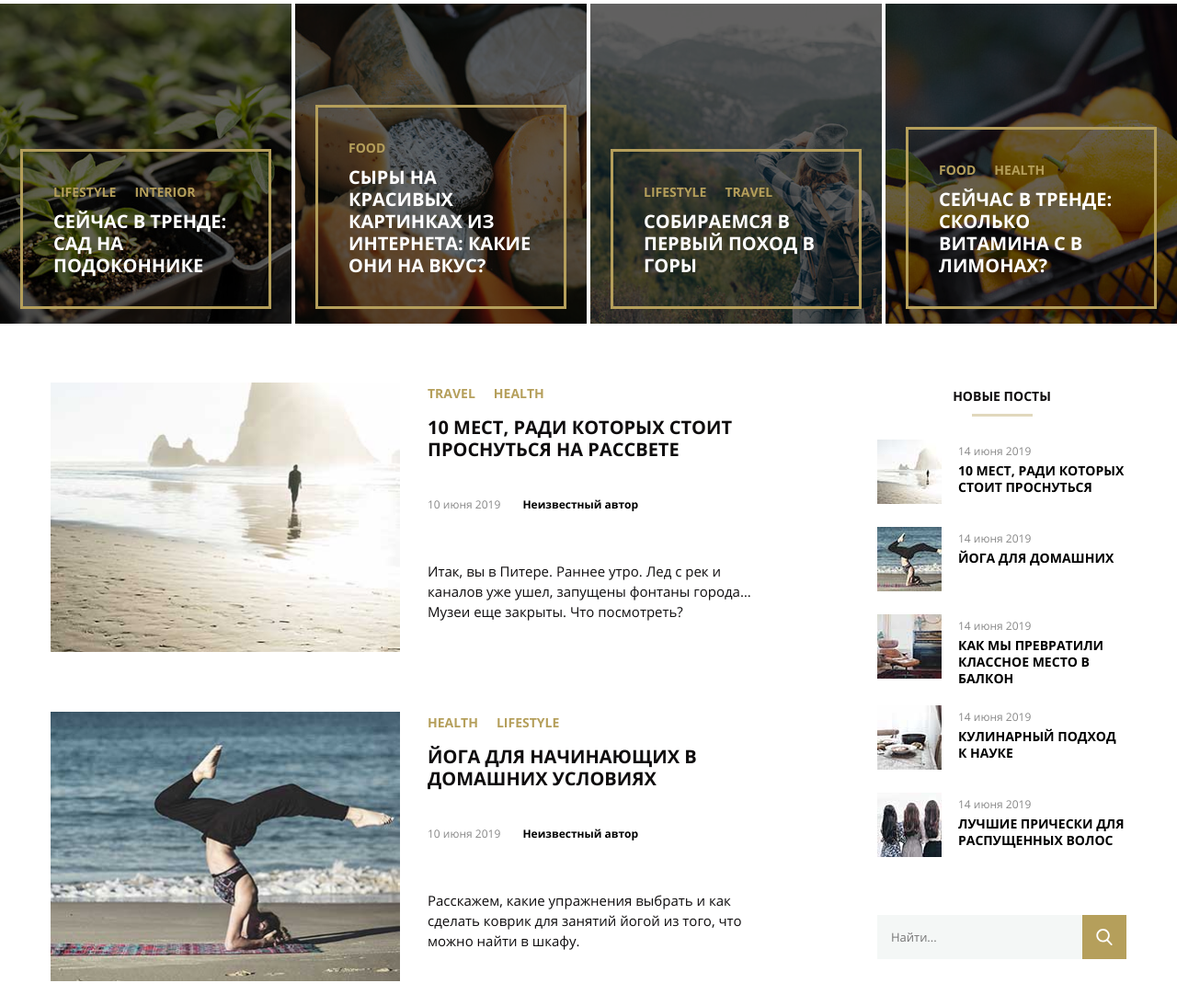
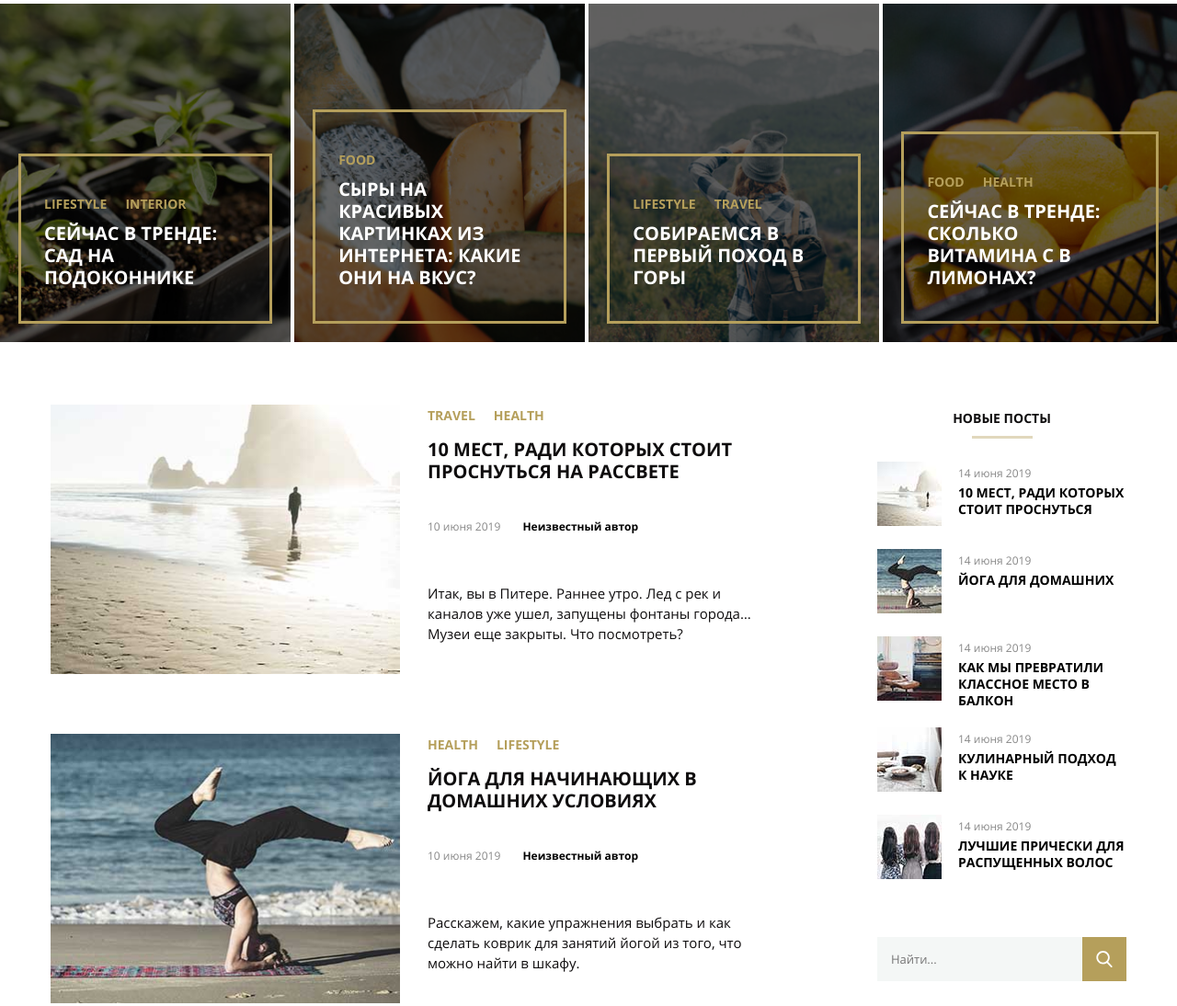
Before and after one commit to Silverscreened19/html_diploma, a plain HTML site: page index.html in a window 1280 px wide. Shown: the part 619-1713 px from the top of the page at 92% size. Drawn offline with Linux system fonts and the light colour scheme.

Commit message:
trends fixed, content height fixed, search tag article replaced with div, aside headers gradation fixed, radio button fixed

```diff
--- a/css/style.css
+++ b/css/style.css
@@ -27,7 +27,7 @@ p {
     margin: 0;
 }
 
-h3 {
+h3, h5 {
     margin: 0;
 }
 
@@ -165,16 +165,18 @@ ul {
 
 .trends-container {
     display: flex;
-    justify-content: space-between;
+    /* justify-content: space-between; */
 }
 
-.trend-card {
+/* .trend-card {
     position: relative;
     width: calc((100% - 12px) / 4);
+    margin-right: 4px;
+    display: flex;
     overflow: hidden;
-}
+} */
 
-.trend-card::after {
+/* .trend-card::after {
     content: "";
     position: absolute;
     top: 0;
@@ -183,9 +185,10 @@ ul {
     left: 0;
     background-color: #000000;
     opacity: 0.6;
-}
+    box-sizing: border-box;
+} */
 
-.trend-image-container {
+/* .trend-image-container {
     overflow: hidden;
 }
 
@@ -193,17 +196,70 @@ ul {
     display: block;
     min-width: 100%;
     object-fit: cover;
+} */
+
+
+.trend-card {
+	display: flex;
+	align-items: flex-end;
+	width: calc(25% - 4px);
+	flex-grow: 1;
+	padding: 9% 20px 20px;
+	margin-right: 4px;
+	margin-bottom: 4px;
+	background-color: #1c2141;
+	position: relative;
+	z-index: 0;
+}
+.trend-card::before {
+	content: "";
+	background-color: #000000;
+	top: 0;
+	right: 0;
+	bottom: 0;
+	left: 0;
+	position: absolute;
+	opacity: 0.6;
+	z-index: -1;
+}
+
+.trend-card:last-child {
+	width: 25%;
+	margin-right: 0;
+}
+
+.trend-card-garden {
+	background: url("/images/trend1.jpg") no-repeat center center;
+	background-size: cover;
+}
+
+.trend-card-cheese {
+	background: url("/images/trend2.jpg") no-repeat center center;
+	background-size: cover;
+}
+
+.trend-card-trip {
+	background: url("/images/trend3.jpg") no-repeat center center;
+	background-size: cover;
+}
+
+.trend-card-lemon {
+	background: url("/images/trend4.jpg") no-repeat center center;
+	background-size: cover;
 }
 
 .trend-content {
-    position: absolute;
+    /* position: absolute;
     right: 0;
     bottom: 0;
     left: 0;
     z-index: 1;
     margin: 16px 22px;
     padding: 32px 33px;
-    border: 3px solid #b59f5b;
+    border: 3px solid #b59f5b; */
+    width: 100%;
+	padding: 40px 40px 35px 25px;
+	border: solid 3px #b59f5b;
 }
 
 .trend-tags {
--- a/index.html
+++ b/index.html
@@ -52,9 +52,69 @@
         <section class="trends">
             <h2 class="main-titles">Сейчас в тренде</h2>
             <div class="trends-container">
-                <article class="trend-card">
+                <article class="trend-card trend-card-garden">
+                    <div class="trend-content">
+                        <ul class="trend-tags">
+                            <li class="trend-tags-item">
+                                <a href="#0" class="trend-tags-link trend-link">Lifestyle</a>
+                            </li>
+                            <li class="trend-tags-item">
+                                <a href="#0" class="trend-tags-link trend-link">Interior</a>
+                            </li>
+                        </ul>
+                        <h3 class="trend-title">
+                            <a href="#0" class="trend-title-link page-link">Сейчас в тренде: сад на подоконнике</a>
+                        </h3>
+                    </div>
+                </article>
+                <article class="trend-card trend-card-cheese">
+                    <div class="trend-content">
+                        <ul class="trend-tags">
+                            <li class="trend-tags-item">
+                                <a href="#0" class="trend-tags-link trend-link">Food</a>
+                            </li>
+                        </ul>
+                        <h3 class="trend-title">
+                            <a href="#0" class="trend-title-link page-link">Сыры на красивых картинках из интернета: какие они на вкус?</a>
+                        </h3>
+                    </div>
+                </article>
+                <article class="trend-card trend-card-trip">
+                    <div class="trend-content">
+                        <ul class="trend-tags">
+                            <li class="trend-tags-item">
+                                <a href="#0" class="trend-tags-link trend-link">Lifestyle</a>
+                            </li>
+                            <li class="trend-tags-item">
+                                <a href="#0" class="trend-tags-link trend-link">Travel</a>
+                            </li>
+                        </ul>
+                        <h3 class="trend-title">
+                            <a href="#0" class="trend-title-link page-link">Собираемся в первый поход в горы</a>
+                        </h3>
+                    </div>
+                </article>
+                <article class="trend-card trend-card-lemon">
+                    <div class="trend-content">
+                        <ul class="trend-tags">
+                            <li class="trend-tags-item">
+                                <a href="#0" class="trend-tags-link trend-link">Food</a>
+                            </li>
+                            <li class="trend-tags-item">
+                                <a href="#0" class="trend-tags-link trend-link">Health</a>
+                            </li>
+                        </ul>
+                        <h3 class="trend-title">
+                            <a href="#0" class="trend-title-link page-link">Сейчас в тренде: сколько витамина C в лимонах?</a>
+                        </h3>
+                    </div>
+                </article>
+
+
+                <!-- <article class="trend-card">
                     <div class="trend-image-container">
-                        <img class="trend-image" src="images/trend1.jpg" alt="Горшки с растениями">
+
+                        <div class="trend-image image-garden"></div>
                     </div>
                     <div class="trend-content">
                         <ul class="trend-tags">
@@ -69,8 +129,8 @@
                             <a href="#0" class="trend-title-link page-link">Сейчас в тренде: сад на подоконнике</a>
                         </h3>
                     </div>
-                </article>
-                <article class="trend-card">
+                </article> -->
+                <!-- <article class="trend-card">
                     <div class="trend-image-container">
                         <img class="trend-image" src="images/trend2.jpg" alt="Разнообразные сыры">
                     </div>
@@ -84,8 +144,8 @@
                             <a href="#0" class="trend-title-link page-link">Сыры на красивых картинках из интернета: какие они на вкус?</a>
                         </h3>
                     </div>
-                </article>
-                <article class="trend-card">
+                </article> -->
+                <!-- <article class="trend-card">
                     <div class="trend-image-container">
                         <img class="trend-image" src="images/trend3.jpg" alt="Горы">
                     </div>
@@ -102,8 +162,8 @@
                             <a href="#0" class="trend-title-link page-link">Собираемся в первый поход в горы</a>
                         </h3>
                     </div>
-                </article>
-                <article class="trend-card">
+                </article> -->
+                <!-- <article class="trend-card">
                     <div class="trend-image-container">
                         <img class="trend-image" src="images/trend4.jpg" alt="Корзина с лимонами">
                     </div>
@@ -120,7 +180,7 @@
                             <a href="#0" class="trend-title-link page-link">Сейчас в тренде: сколько витамина C в лимонах?</a>
                         </h3>
                     </div>
-                </article>
+                </article> -->
             </div>
         </section>
         <div class="wrapper page-container">
@@ -274,16 +334,16 @@
             </main>
             <aside class="side-column">
                 <section class="side-sections">
-                    <h2 class="side-titles">Новые посты</h2>
+                    <h4 class="side-titles">Новые посты</h4>
                     <article class="recent">
                         <div class="recent-image">
                             <img src="images/aside-1.jpg" alt="Человек на пляже" width="70">
                         </div>
                         <div class="recent-content">
                             <time class="recent-content-date">14 июня 2019</time>
-                            <h3 class="recent-content-title">
+                            <h5 class="recent-content-title">
                                 <a href="#0" class="recent-title-link">10 мест, ради которых стоит проснуться</a>
-                            </h3>
+                            </h5>
                         </div>
                     </article>
                     <article class="recent">
@@ -292,9 +352,9 @@
                         </div>
                         <div class="recent-content">
                             <time class="recent-content-date">14 июня 2019</time>
-                            <h3 class="recent-content-title">
+                            <h5 class="recent-content-title">
                                 <a href="#0" class="recent-title-link">Йога для домашних</a>
-                            </h3>
+                            </h5>
                         </div>
                     </article>
                     <article class="recent">
@@ -303,9 +363,9 @@
                         </div>
                         <div class="recent-content">
                             <time class="recent-content-date">14 июня 2019</time>
-                            <h3 class="recent-content-title">
+                            <h5 class="recent-content-title">
                                 <a href="#0" class="recent-title-link">Как мы превратили классное место в балкон</a>
-                            </h3>
+                            </h5>
                         </div>
                     </article>
                     <article class="recent">
@@ -314,9 +374,9 @@
                         </div>
                         <div class="recent-content">
                             <time class="recent-content-date">14 июня 2019</time>
-                            <h3 class="recent-content-title">
+                            <h5 class="recent-content-title">
                                 <a href="#0" class="recent-title-link">Кулинарный подход к науке</a>
-                            </h3>
+                            </h5>
                         </div>
                     </article>
                     <article class="recent">
@@ -325,13 +385,13 @@
                         </div>
                         <div class="recent-content">
                             <time class="recent-content-date">14 июня 2019</time>
-                            <h3 class="recent-content-title">
+                            <h5 class="recent-content-title">
                                 <a href="#0" class="recent-title-link">Лучшие прически для распущенных волос</a>
-                            </h3>
+                            </h5>
                         </div>
                     </article>
                 </section>
-                <section class="side-sections">
+                <div class="side-sections">
                     <form class="search-form" action="#0">
                         <label class="visually-hidden" for="searchinput">Поиск</label>
                         <div class="search-form-row">
@@ -339,9 +399,9 @@
                             <button class="search-button"><span class="visually-hidden">Найти</span></button>
                         </div>
                     </form>
-                </section>
+                </div>
                 <section class="side-sections">
-                    <h2 class="side-titles">Рассылка</h2>
+                    <h4 class="side-titles">Рассылка</h4>
                     <form class="subscribe-form" action="#0">
                         <label class="visually-hidden" for="subscribeinput">Рассылка (Введите Ваш email)</label>
                         <input class="subscribe-input" type="text" placeholder="Ваш email-адрес" id="subscribeinput" required>
@@ -349,7 +409,7 @@
                     </form>
                 </section>
                 <section class="side-sections">
-                    <h2 class="side-titles">Теги</h2>
+                    <h4 class="side-titles">Теги</h4>
                     <ul class="tag-list">
                         <li class="tag-list-item">
                             <a href="" class="tag-list-link">Fashion</a>
@@ -378,7 +438,7 @@
                     </ul>
                 </section>
                 <section class="side-sections">
-                    <h2 class="side-titles">Темы</h2>
+                    <h4 class="side-titles">Темы</h4>
                     <ul class="categories-list">
                         <li class="categories-list-item">
                             <a href="" class="categories-list-link page-link">Красота</a>
@@ -520,7 +580,7 @@
                     </div>
                     <div class="feedback-row">
                         <span class="feedback-hint">Вы подписаны на e-mail рассылку?</span>
-                        <label class="feedback-label"><input class="feedback-radio visually-hidden" name="subscribed" type="radio" value="yes"><span class="feedback-radio-hint">Да</span></label>
+                        <label class="feedback-label"><input class="feedback-radio visually-hidden" name="subscribed" type="radio" value="yes" checked><span class="feedback-radio-hint">Да</span></label>
                         <label class="feedback-label"><input class="feedback-radio visually-hidden" name="subscribed" type="radio" value="no"><span class="feedback-radio-hint">Нет</span></label>
                     </div>
                     <div class="feedback-row">
```
